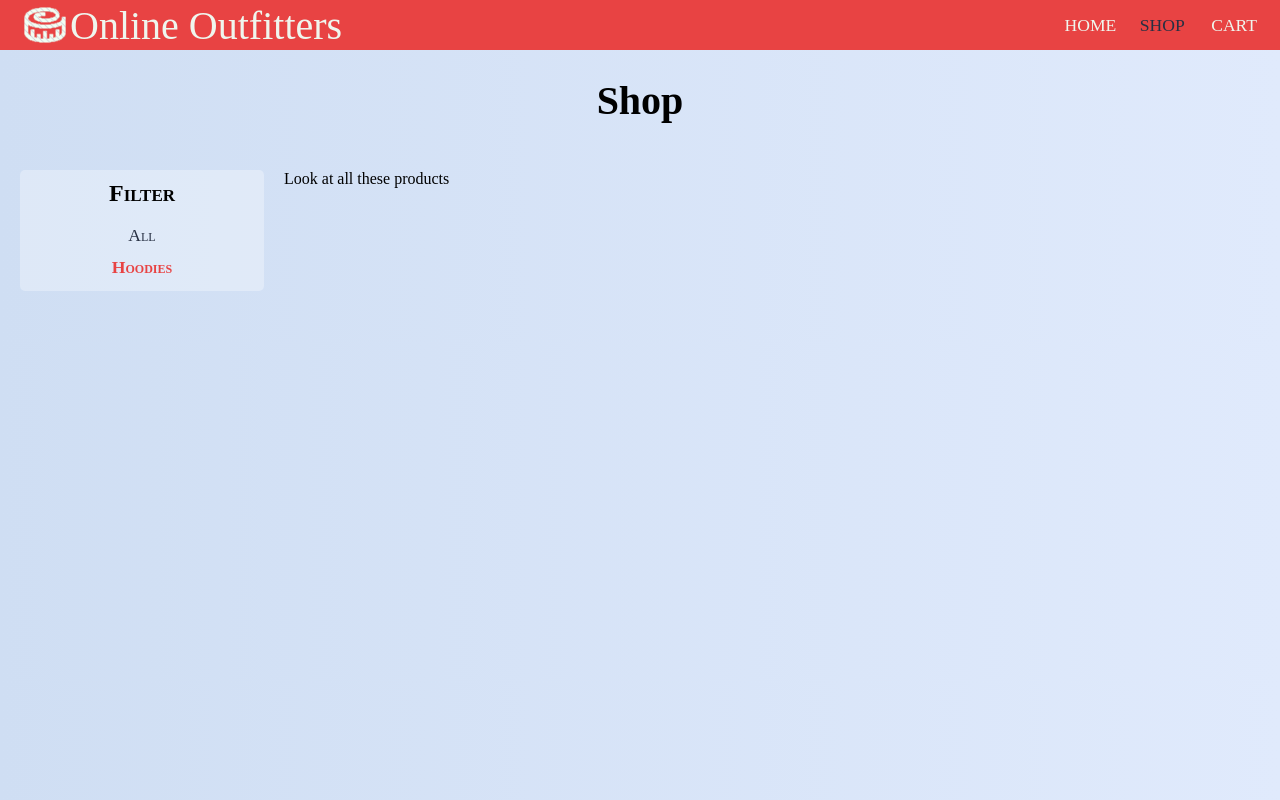
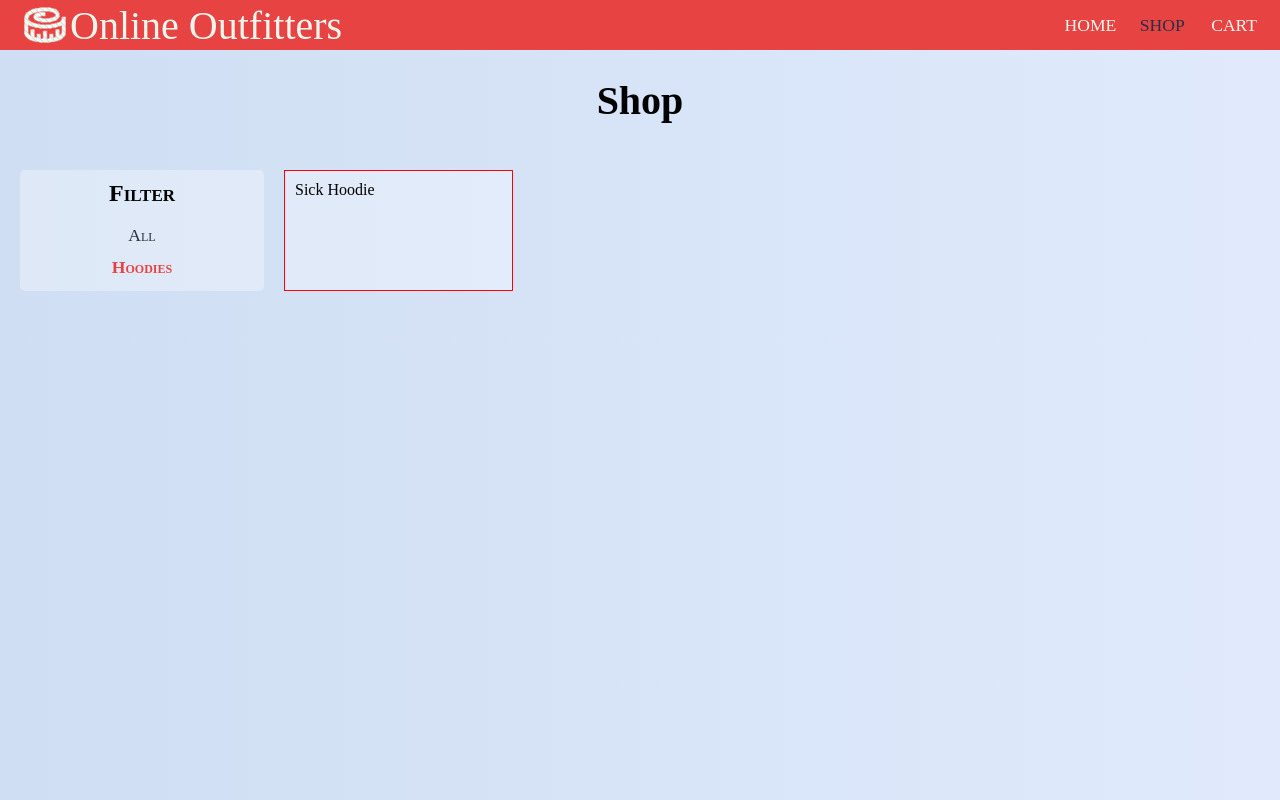
Before and after one commit to DavidFarrer/Decked-Out, a React app: page /shop/hoodies in a window 1280 px wide. Built offline with nearby package versions, Linux system fonts and the light colour scheme; the HTML template or start-up script is replaced by a standard one; a web font is replaced by a local one.

Commit message:
add product rendering

```diff
--- /dev/null
+++ b/src/components/Product.js
@@ -0,0 +1,7 @@
+import React from "react";
+
+const Product = ({ product }) => (
+	<p>{product.name}</p>
+)
+
+export default Product;
--- a/src/components/Products.js
+++ b/src/components/Products.js
@@ -1,9 +1,31 @@
 import React from "react";
+import Product from "./Product";
 
-const Products = () => (
-	<div>
-		<p>Look at all these products</p>
-	</div>
-);
+const Products = ({ products, filter }) => {
+	function renderProduct(product) {
+		return (
+			<Product
+				product={product}
+			/>
+		);
+	}
+	const filteredProducts = filter === "all" ? products : products.filter(product => {
+		console.log(`product: ${product.category}, filter: ${filter}`);
+		return product.category === filter;
+	});
+	const visibleProducts = [];
+	filteredProducts.map(product => {
+		visibleProducts.push(
+			<article className="product" key={product.id}>
+				{renderProduct(product)}
+			</article>
+		);
+	});
+	return (
+		<div className="products">
+			{visibleProducts}
+		</div>
+	);
+}
 
 export default Products;
--- a/src/index.scss
+++ b/src/index.scss
@@ -178,6 +178,7 @@ body {
 	border-radius: 5px;
 	display: grid;
 	font-variant: small-caps;
+	grid-area: sidebar;
 	grid-gap: 5px;
 	justify-content: center;
 	justify-items: center;
@@ -201,6 +202,19 @@ body {
 	&:hover {
 		opacity: 0.7;
 	}
+}
+
+.products {
+	display: grid;
+	grid-gap: 20px;
+	grid-template-columns: repeat(auto-fill, minmax(200px, 1fr));
+}
+
+/* Product */
+.product {
+	background: rgba(255,255,255,0.3);
+	border: 1px solid red;
+	padding: 10px;
 }
 
 @media (max-width: 600px) {
--- a/src/pages/Shop.js
+++ b/src/pages/Shop.js
@@ -6,20 +6,23 @@ import { setVisibilityFilter } from "../actions";
 
 
 class Shop extends React.Component {
+	constructor(props) {
+		super(props);
+		this.props.setVisibilityFilter(this.props.location.pathname.split("/")[2] || "all");
+	}
 	shouldComponentUpdate(nextProps, nextState) {
 			if (this.props.location.pathname !== nextProps.location.pathname) {
-				this.props.dispatch(setVisibilityFilter(nextProps.location.pathname.split("/")[2] || "all"));
+				this.props.setVisibilityFilter(nextProps.location.pathname.split("/")[2] || "all");
 				return false;
 			}
 			return true;
 	}
 	render() {
-		console.log(this.props);
 		return (
 			<section className="shop">
 				<h1 className="shop__title">Shop</h1>
 				<Sidebar />
-				<Products />
+				<Products products={this.props.products} filter={this.props.visibilityFilter} />
 			</section>
 		);
 	}
@@ -29,6 +32,10 @@ class Shop extends React.Component {
 const mapStateToProps = (state, ownProps) => ({
   visibilityFilter: state.visibilityFilter,
   products: state.products
-})
+});
 
-export default connect(mapStateToProps)(Shop);
+const mapDispatchToProps = (dispatch) => ({
+	setVisibilityFilter: (filter) => dispatch(setVisibilityFilter(filter))
+});
+
+export default connect(mapStateToProps, mapDispatchToProps)(Shop);
--- a/src/reducers/products.js
+++ b/src/reducers/products.js
@@ -1,9 +1,11 @@
 const productsArr = [
 	{
+		id: 0,
 		name: "Sick Hoodie",
-		category: "hoodie"
+		category: "hoodies"
 	},
 	{
+		id: 1,
 		name: "Something else",
 		category: "other"
 	}
--- a/src/reducers/visibilityFilter.js
+++ b/src/reducers/visibilityFilter.js
@@ -1,4 +1,4 @@
-const visibilityFilter = (state = "SHOW_ALL", action) => {
+const visibilityFilter = (state = "all", action) => {
 	switch (action.type) {
 		case "SET_VISIBILITY_FILTER":
 			return action.filter;
```
